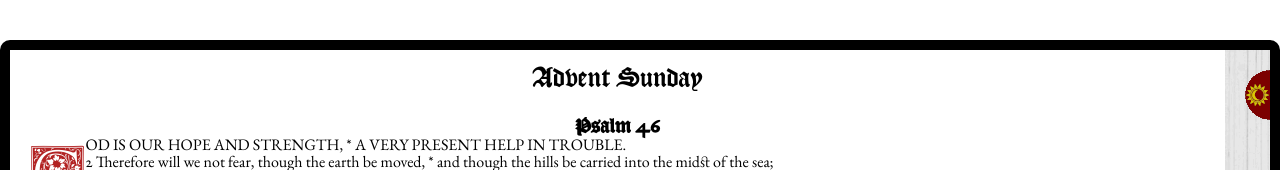
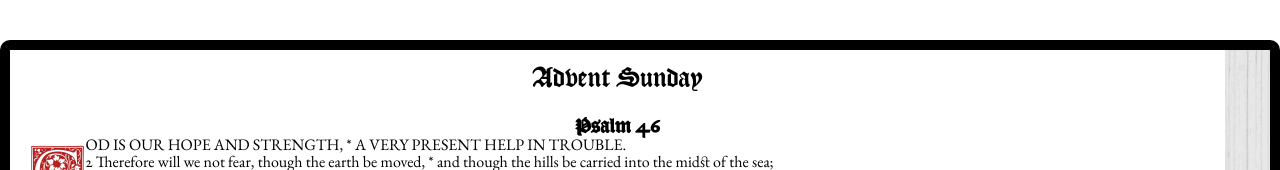
Before and after one commit to grillorbegrilled/you-down-with-bcp, a plain HTML site: page typeset.html in a window 1280 px wide. Shown: the part 120-290 px from the top of the page. Drawn offline with Linux system fonts and the light colour scheme.

Commit message:
Remove tab navigation and related JavaScript
Removed tab navigation and associated script for showing tabs.

```diff
--- a/typeset.html
+++ b/typeset.html
@@ -63,35 +63,7 @@
               <div id="hymn"></div>-->
             </div>
         </div>
-
-        <div class="tabs">
-            <button class="tab active" onclick="showTab(0)"><img src="images/sun.gif"></button>
-        </div>
+        <div class="tabs"></div>
     </div>
-        <script>
-            function showTab(index) {
-                const tabs = document.querySelectorAll('.tab');
-                const contents = document.querySelectorAll('.tab-content');
-
-                tabs.forEach((tab, i) => {
-                    if (i === index) {
-                        tab.classList.add('active');
-                    } else {
-                        tab.classList.remove('active');
-                    }
-                });
-
-                contents.forEach((content, i) => {
-                    if (i === index) {
-                        content.classList.add('active');
-                    } else {
-                        content.classList.remove('active');
-                    }
-                });
-
-                //fix this
-                //document.querySelector('.content')?.scrollTop = 0;
-            }
-        </script>
 </body>
 </html>
```
